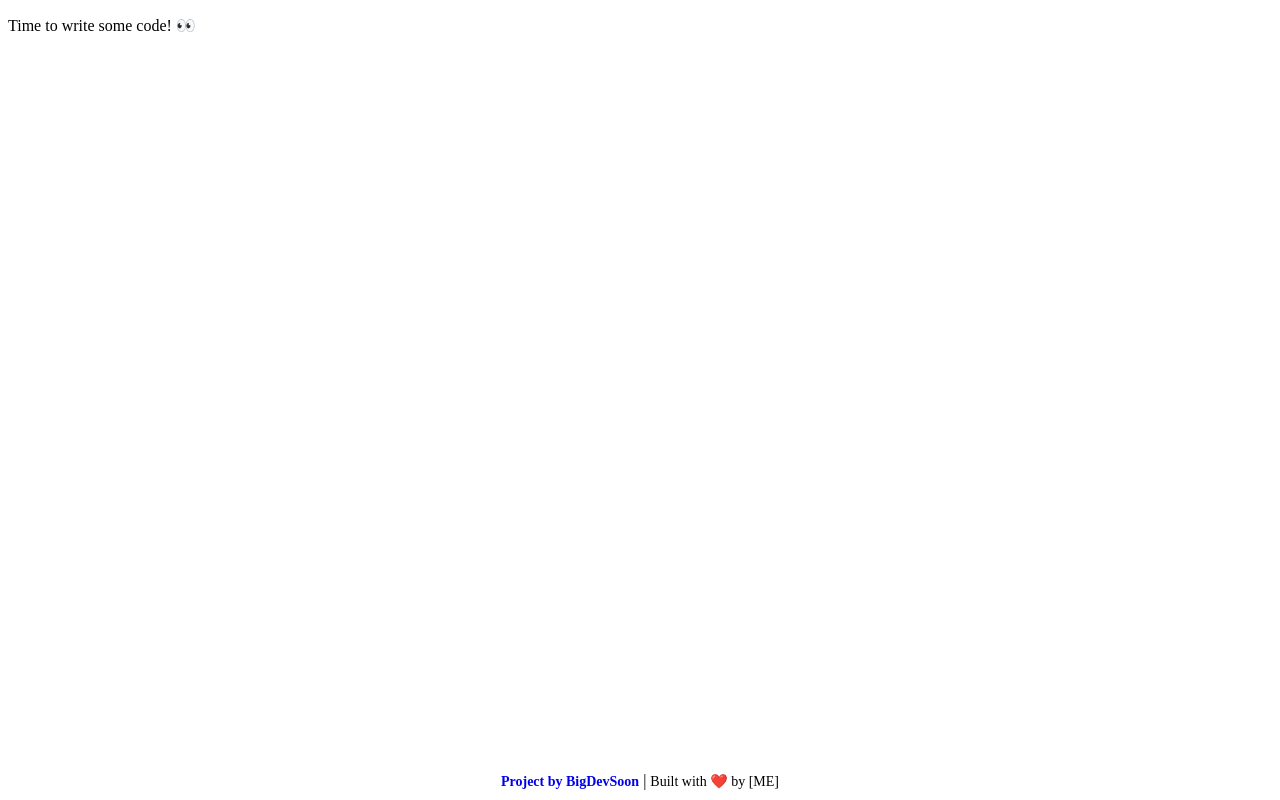
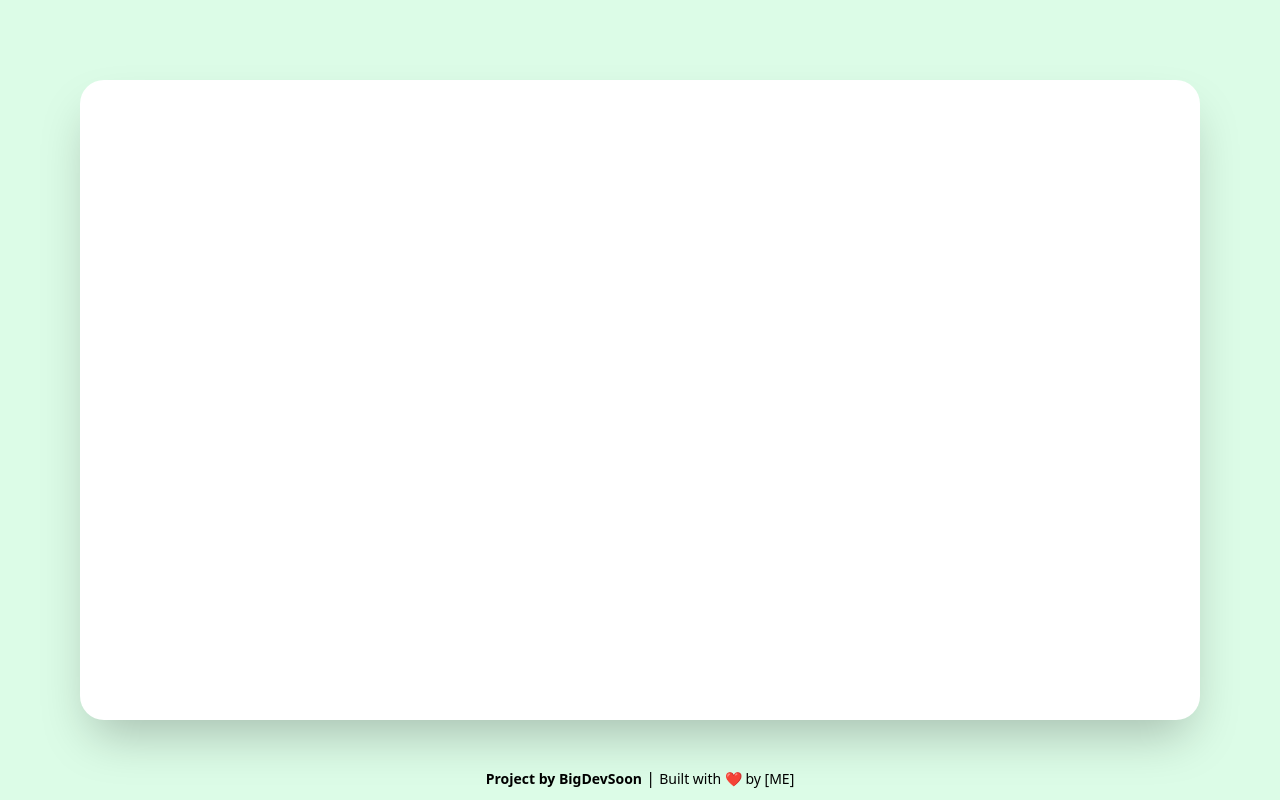
Before and after one commit to waiyansama/big-dev-soon-business-card-freerun-lzrhjk, a plain HTML site: page index.html in a window 1280 px wide. Drawn offline with nearby package versions, Linux system fonts and the light colour scheme.

Commit message:
style: ui container

```diff
--- a/index.html
+++ b/index.html
@@ -5,10 +5,11 @@
     <link rel="stylesheet" href="index.css" />
     <script src="index.js" defer></script>
     <title>BigDevSoon - Business Card Project</title>
+    <script src="https://cdn.tailwindcss.com"></script>
   </head>
-  <body>
+  <body class="h-screen w-screen bg-green-100 p-20">
     <!-- Place below is for your own exciting code -->
-    <p>Time to write some code! 👀</p>
+    <div class="bg-white rounded-3xl shadow-2xl h-full"></div>
     <!-- Change the [ME] part to your own name/GitHub link -->
     <div class="footer">
       <a href="https://bigdevsoon.me" target="_blank" rel="noopener noreferrer"
```
